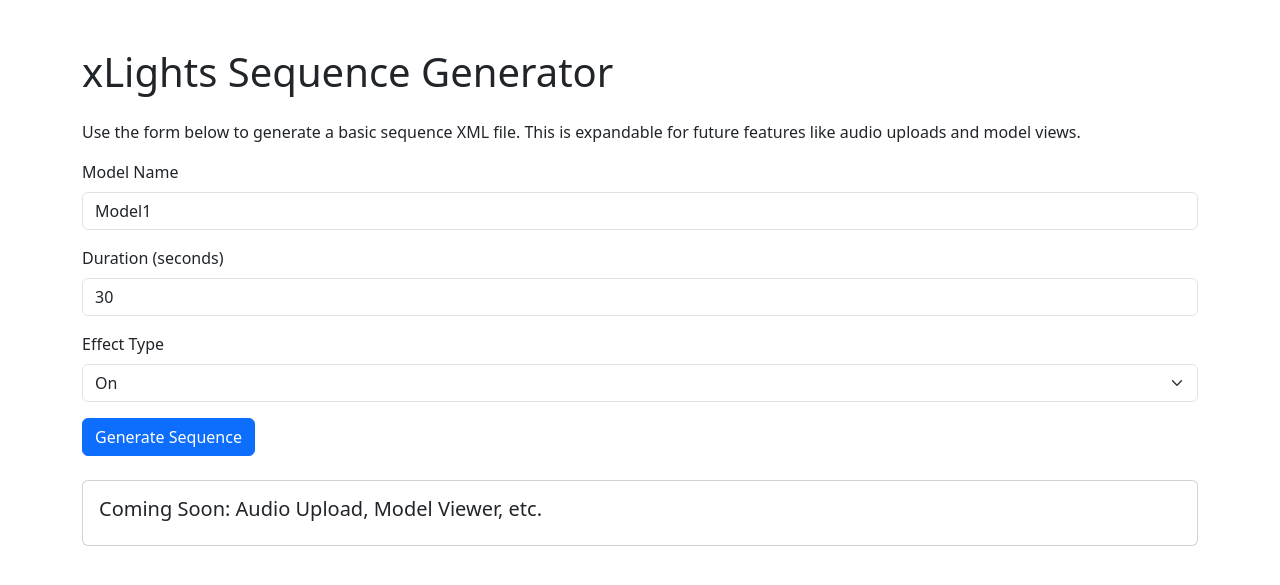
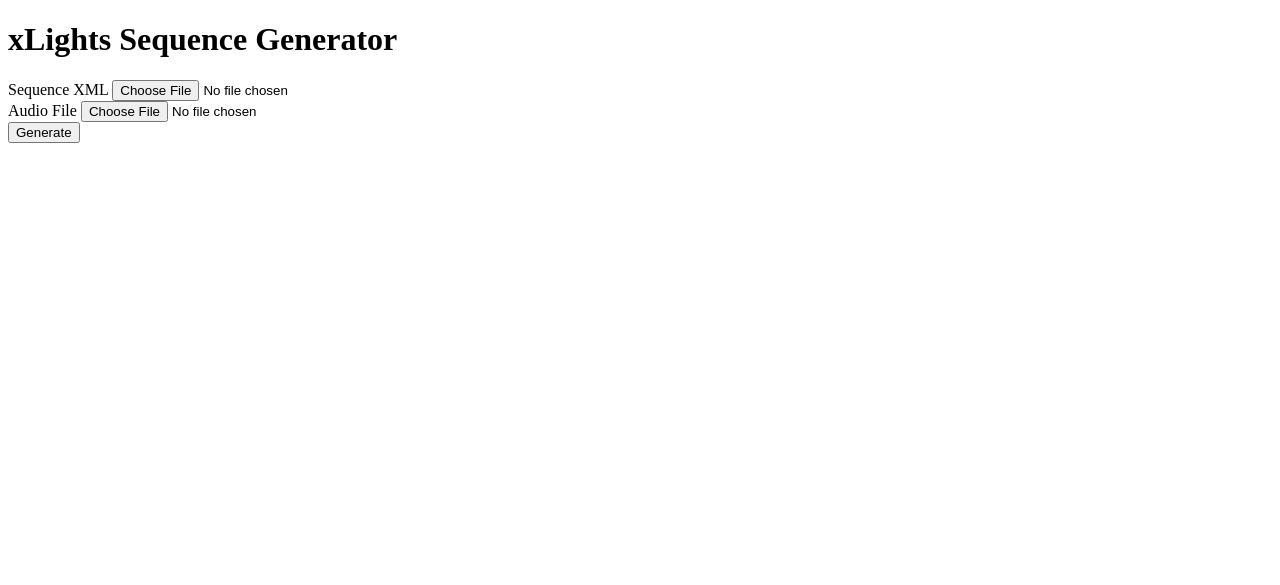
Before and after one commit to hislopkent/xlights-sequence-generator, a Flask app: page / in a window 1280 px wide. Shown: the top 585 px of the page. Run offline with Flask 3, Linux system fonts and the light colour scheme.

Commit message:
Add package structure and app factory

```diff
--- a/app.py
+++ b/app.py
@@ -1,34 +1,21 @@
-from flask import Flask, render_template, request, Response
-import xml.etree.ElementTree as ET
+from flask import Flask
+from xlights_seq.config import Config
+from xlights_seq import main_bp
+import os
 
-app = Flask(__name__)
 
-@app.route('/', methods=['GET', 'POST'])
-def index():
-    if request.method == 'POST':
-        model_name = request.form.get('model_name', 'Model1')
-        duration = int(request.form.get('duration', 30)) * 1000  # Convert seconds to ms
-        effect_type = request.form.get('effect_type', 'On')
+def create_app(config_class=Config):
+    app = Flask(__name__, template_folder='templates', static_folder='static')
+    app.config.from_object(config_class)
 
-        # Generate basic xLights sequence XML dynamically
-        root = ET.Element('xrgb', version='2024.05', showDir='.')
+    # Ensure directories exist
+    for folder in (app.config['UPLOAD_FOLDER'], app.config['OUTPUT_FOLDER']):
+        os.makedirs(folder, exist_ok=True)
 
-        timing_grids = ET.SubElement(root, 'timingGrids')
-        timing_grid = ET.SubElement(timing_grids, 'timingGrid', saveID='0', type='FREQ', name='New Timing', lengthMS=str(duration), spacing='50', visibility='1')
+    app.register_blueprint(main_bp)
+    return app
 
-        display_elements = ET.SubElement(root, 'displayElements')
-        display_element = ET.SubElement(display_elements, 'displayElement', name=model_name, type='model', visibility='1')
-
-        effects = ET.SubElement(root, 'effects')
-        effect_layer = ET.SubElement(effects, 'effectLayer', timing='0')
-        effect_settings = f"E_CHECKBOX_{effect_type}_RampUp=0,E_SLIDER_{effect_type}_RampUp=0,E_CHECKBOX_{effect_type}_RampDown=0,E_SLIDER_{effect_type}_RampDown=0,E_CHECKBOX_{effect_type}_Background=0"
-        effect = ET.SubElement(effect_layer, 'effect', ref='0', type=effect_type, startTime='0', endTime=str(duration), intensity='100', palette='C_BUTTON_Palette1=#FFFFFF,C_BUTTON_Palette2=#000000', settings=effect_settings)
-
-        xml_content = ET.tostring(root, encoding='unicode', method='xml')
-
-        return Response(xml_content, mimetype='text/xml', headers={"Content-Disposition": "attachment; filename=generated_sequence.xml"})
-
-    return render_template('index.html')
 
 if __name__ == '__main__':
-    app.run(host='0.0.0.0', port=5000, debug=True)
+    app = create_app()
+    app.run(host='0.0.0.0', port=5000)
--- a/requirements.txt
+++ b/requirements.txt
@@ -1,3 +1,4 @@
 flask==3.0.3
-# For future audio analysis, uncomment: librosa==0.10.2.post1
-# For XML parsing (built-in, no need to install)
+librosa==0.10.2.post1
+soundfile==0.12.1
+numpy==1.26.4
--- /dev/null
+++ b/static/main.js
@@ -0,0 +1,6 @@
+document.addEventListener('DOMContentLoaded', () => {
+  const form = document.getElementById('upload-form');
+  form.addEventListener('submit', (e) => {
+    // Placeholder for client-side handling
+  });
+});
--- a/templates/index.html
+++ b/templates/index.html
@@ -1,39 +1,22 @@
 <!doctype html>
 <html lang="en">
 <head>
-    <meta charset="utf-8">
-    <meta name="viewport" content="width=device-width, initial-scale=1">
-    <title>xLights Sequence Generator</title>
-    <link href="https://cdn.jsdelivr.net/npm/bootstrap@5.3.3/dist/css/bootstrap.min.css" rel="stylesheet">
+  <meta charset="utf-8">
+  <title>xLights Sequence Generator</title>
 </head>
-<body class="container mt-5">
-    <h1 class="mb-4">xLights Sequence Generator</h1>
-    <p>Use the form below to generate a basic sequence XML file. This is expandable for future features like audio uploads and model views.</p>
-    <form method="post" class="mb-3">
-        <div class="mb-3">
-            <label for="model_name" class="form-label">Model Name</label>
-            <input type="text" class="form-control" id="model_name" name="model_name" value="Model1" required>
-        </div>
-        <div class="mb-3">
-            <label for="duration" class="form-label">Duration (seconds)</label>
-            <input type="number" class="form-control" id="duration" name="duration" value="30" min="1" required>
-        </div>
-        <div class="mb-3">
-            <label for="effect_type" class="form-label">Effect Type</label>
-            <select class="form-select" id="effect_type" name="effect_type">
-                <option value="On">On</option>
-                <option value="Off">Off</option>
-                <option value="Ramp">Ramp</option>
-            </select>
-        </div>
-        <button type="submit" class="btn btn-primary">Generate Sequence</button>
-    </form>
-    <!-- Placeholder for future expansions, e.g., tabs or modals -->
-    <div id="future-features" class="card mt-4">
-        <div class="card-body">
-            <h5>Coming Soon: Audio Upload, Model Viewer, etc.</h5>
-        </div>
+<body>
+  <h1>xLights Sequence Generator</h1>
+  <form id="upload-form" action="/generate" method="post" enctype="multipart/form-data">
+    <div>
+      <label for="xml">Sequence XML</label>
+      <input type="file" name="xml" id="xml" accept=".xml">
     </div>
-    <script src="https://cdn.jsdelivr.net/npm/bootstrap@5.3.3/dist/js/bootstrap.bundle.min.js"></script>
+    <div>
+      <label for="audio">Audio File</label>
+      <input type="file" name="audio" id="audio" accept=".mp3,.wav,.m4a,.aac">
+    </div>
+    <button type="submit">Generate</button>
+  </form>
+  <script src="{{ url_for('static', filename='main.js') }}"></script>
 </body>
 </html>
--- /dev/null
+++ b/xlights_seq/__init__.py
@@ -0,0 +1,26 @@
+import os
+from werkzeug.utils import secure_filename
+from flask import Blueprint, render_template, request, jsonify, current_app
+from .utils import allowed_file
+
+main_bp = Blueprint('main', __name__)
+
+@main_bp.get('/')
+def index():
+    return render_template('index.html')
+
+@main_bp.post('/generate')
+def generate():
+    uploads = current_app.config['UPLOAD_FOLDER']
+    saved = {}
+    xml = request.files.get('xml')
+    if xml and allowed_file(xml.filename, current_app.config['ALLOWED_XML']):
+        filename = secure_filename(xml.filename)
+        xml.save(os.path.join(uploads, filename))
+        saved['xml'] = filename
+    audio = request.files.get('audio')
+    if audio and allowed_file(audio.filename, current_app.config['ALLOWED_AUDIO']):
+        filename = secure_filename(audio.filename)
+        audio.save(os.path.join(uploads, filename))
+        saved['audio'] = filename
+    return jsonify(saved)
--- /dev/null
+++ b/xlights_seq/audio.py
@@ -0,0 +1 @@
+"""Audio processing module placeholder."""
--- /dev/null
+++ b/xlights_seq/generator.py
@@ -0,0 +1 @@
+"""Sequence generator module placeholder."""
--- /dev/null
+++ b/xlights_seq/parsers.py
@@ -0,0 +1 @@
+"""Parsers module placeholder."""
--- /dev/null
+++ b/xlights_seq/utils.py
@@ -0,0 +1,2 @@
+def allowed_file(filename, allowed):
+    return '.' in filename and filename.rsplit('.', 1)[1].lower() in allowed
```
Also changed, not shown: xlights_seq/config.py (added, +9 -0 lines), 1 other file.
